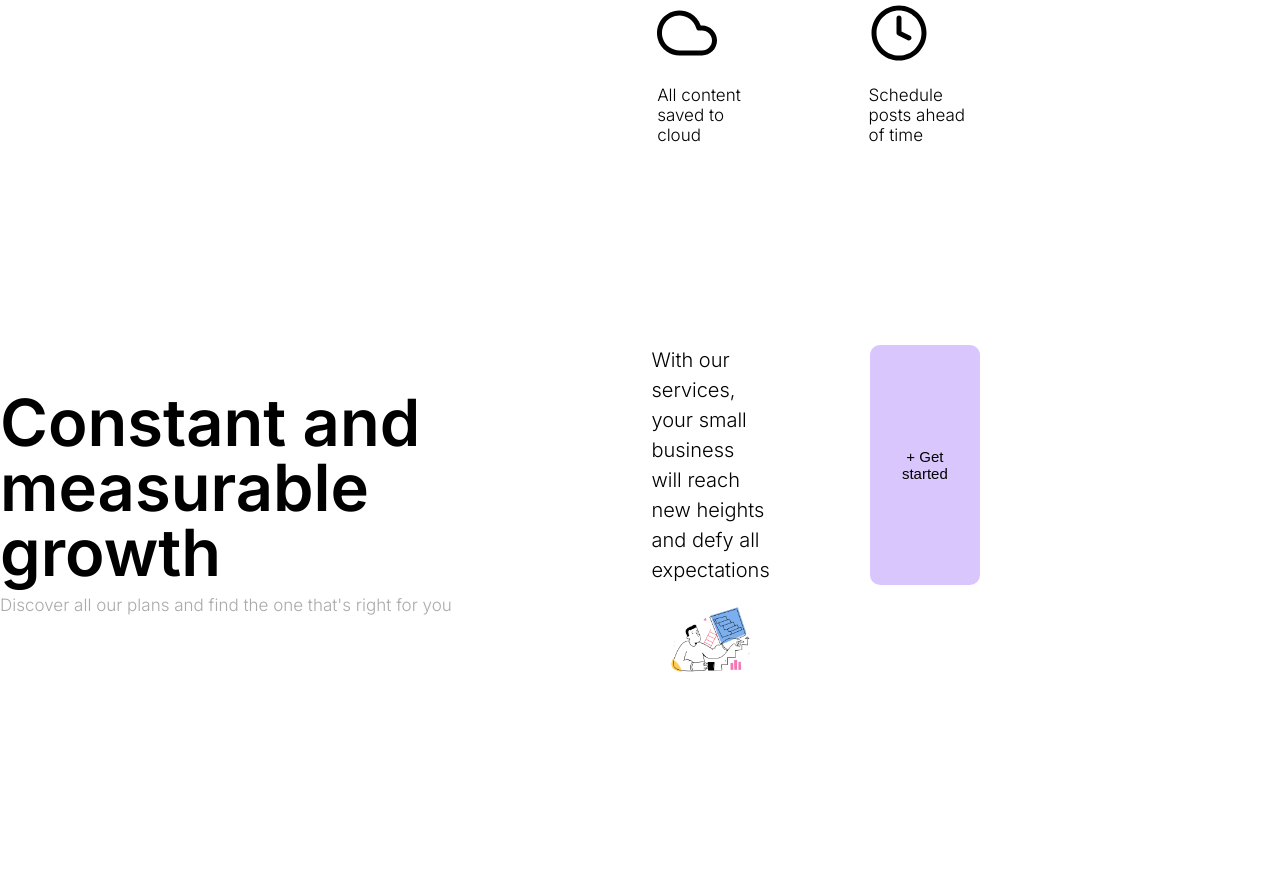
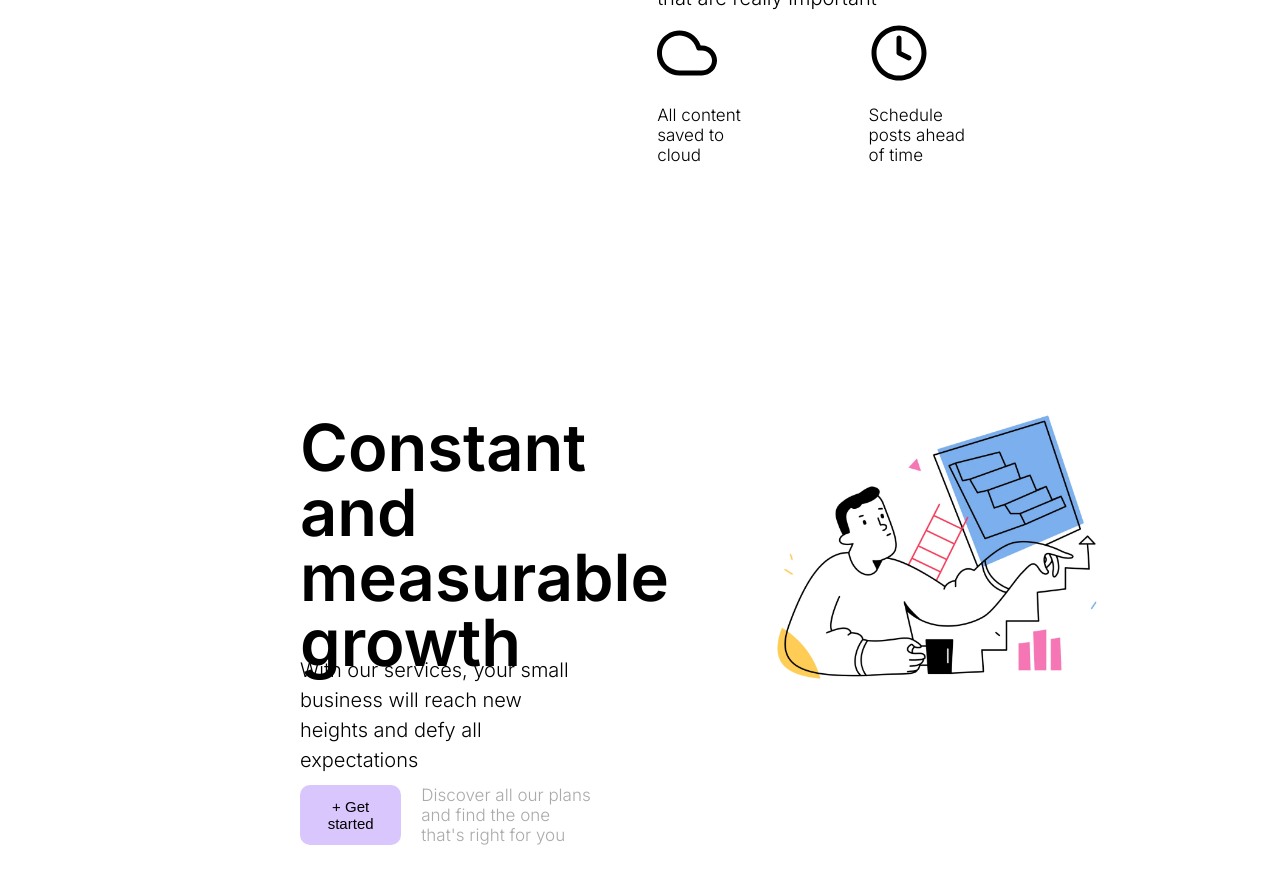
Before and after one commit to daltavida/Marketent, a website: page index.html in a window 1280 px wide. Shown: the part 1427-2310 px from the top of the page. Before the commit the page ends 2221 px from the top, so only its background shows below. Drawn offline with Linux system fonts and the light colour scheme.

Commit message:
Create style for growth section

```diff
--- a/index.html
+++ b/index.html
@@ -65,7 +65,7 @@
     </header>
 
     <!-- Features section 1: Social Media -->
-    <section class="section">
+    <section class="section section__social-media">
       <img
         src="img/connect.jpg"
         alt="Social media image"
@@ -93,7 +93,7 @@
     </section>
 
     <!-- Features section 2: Growth -->
-    <section class="section">
+    <section class="section section__growth">
       <h2 class="section__heading growth__heading">
         Constant and measurable growth
       </h2>
@@ -101,10 +101,14 @@
         With our services, your small business will reach new heights and defy
         all expectations
       </p>
-      <button class="btn btn__primary">&plus; Get started</button>
-      <p class="disclaimer">
-        Discover all our plans and find the one that's right for you
-      </p>
+      <div class="growth__details">
+        <button class="btn btn__primary growth__button">
+          &plus; Get started
+        </button>
+        <p class="disclaimer">
+          Discover all our plans and find the one that's right for you
+        </p>
+      </div>
       <img
         src="img/growth.jpg"
         alt="Growth image"
--- a/sass/base/_base.scss
+++ b/sass/base/_base.scss
@@ -14,4 +14,8 @@ body {
   box-sizing: border-box;
   font-family: "Inter", sans-serif;
   font-weight: 300;
+
+  ::selection {
+    background: $color-primary;
+  }
 }
--- a/sass/layout/_section.scss
+++ b/sass/layout/_section.scss
@@ -1,17 +1,28 @@
 .section {
+  &__social-media {
+    padding: 10rem 30rem 10rem 0;
+    grid-template-columns: 5fr 1fr 1fr;
+  }
+
+  &__growth {
+    padding: 10rem 10rem 10rem 30rem;
+    grid-template-columns: 1fr 1fr 5fr;
+  }
+
   display: grid;
-  padding: 10rem 30rem 10rem 0;
-  grid-template-columns: 5fr 1fr 1fr;
   grid-template-rows: repeat(3, min-content);
   grid-row-gap: 1rem;
   grid-column-gap: 10rem;
 
   &__img {
     width: 100%;
+    grid-row: 1 / -1;
   }
 
   &__heading {
     align-self: end;
+    margin-top: 5rem;
+    margin-bottom: -3rem;
   }
 
   &__icon {
@@ -24,7 +35,6 @@
 .social-media {
   &__img {
     grid-column: 1 / 2;
-    grid-row: 1 / -1;
   }
 
   &__heading {
@@ -35,3 +45,31 @@
     grid-column: 2 / 4;
   }
 }
+
+.growth {
+  &__img {
+    grid-column: 3 / 4;
+  }
+
+  &__heading {
+    grid-column: 1 / 3;
+  }
+
+  &__description {
+    grid-column: 1 / 3;
+  }
+
+  &__button {
+    align-self: center;
+    margin-right: 2rem;
+    height: 6rem;
+    width: 20rem;
+  }
+
+  &__details {
+    align-self: start;
+    display: flex;
+    align-items: center;
+    grid-column: 1 / 3;
+  }
+}
```
Also changed, not shown: css/style.css.
